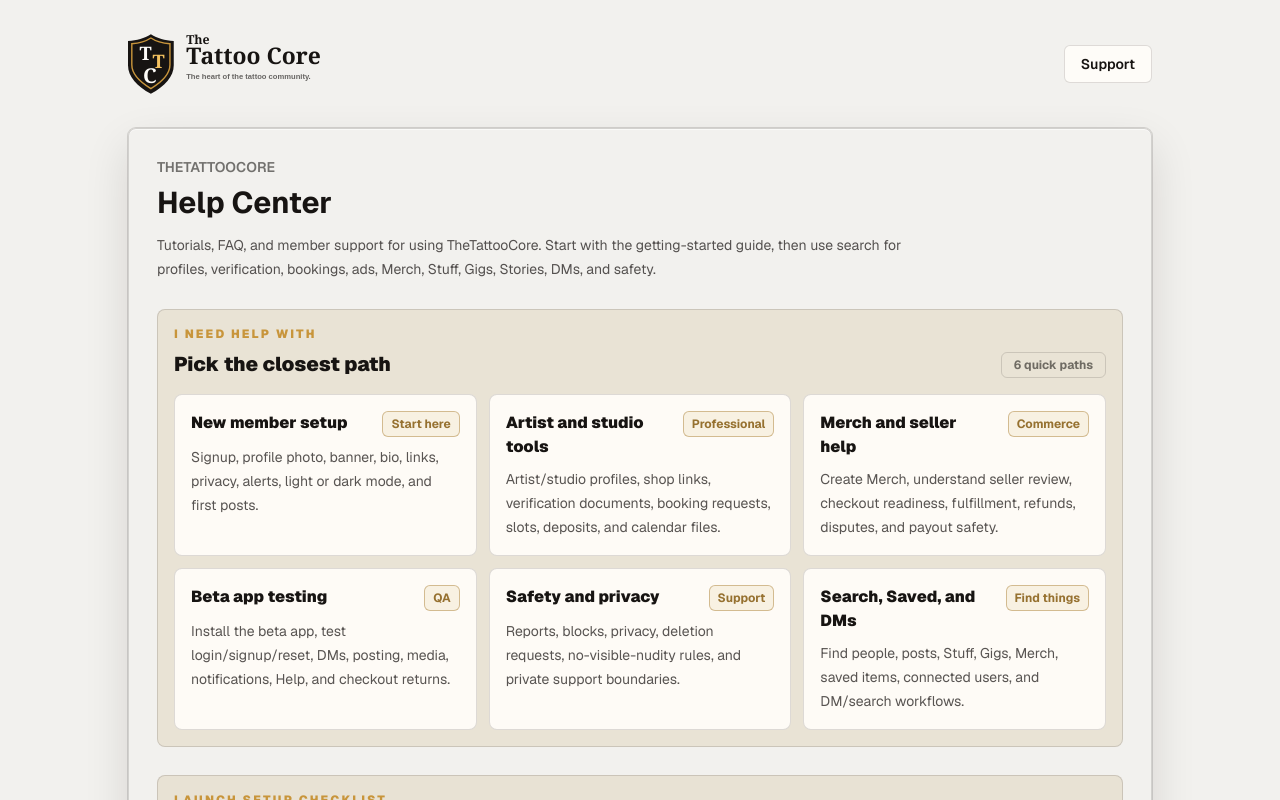
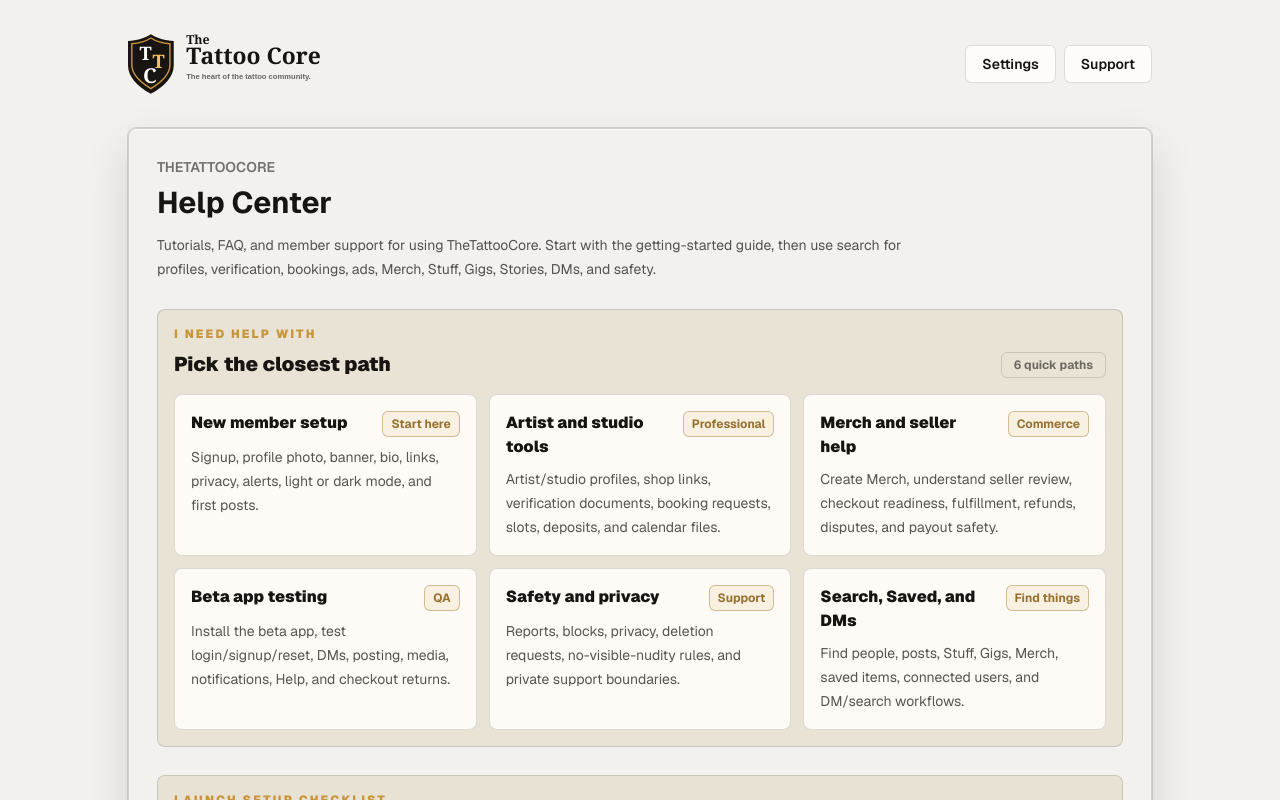
Before and after one commit to lobosdesigns/thetattoocore, a Next.js app: page /help in a window 1280 px wide. Shown: the top 800 px of the page. Built offline with nearby package versions, Linux system fonts and the light colour scheme; no server answers.

Commit message:
Polish help and support entry points

```diff
--- a/scripts/smoke-public-routes.mjs
+++ b/scripts/smoke-public-routes.mjs
@@ -443,6 +443,7 @@ const checks = [
     includes: [
       "Help Center",
       "Search Help Center",
+      'href="/settings/help"',
       "I need help with",
       "Pick the closest path",
       "6 quick paths",
--- a/src/app/help/page.tsx
+++ b/src/app/help/page.tsx
@@ -98,12 +98,20 @@ export default function HelpCenterPage() {
           <Link href="/" aria-label={`${siteName} home`}>
             <LogoLockup />
           </Link>
+          <div className="flex flex-wrap justify-end gap-2">
+            <Link
+              className="ttc-surface rounded-md border px-4 py-2 text-sm font-semibold"
+              href="/settings/help"
+            >
+              Settings
+            </Link>
             <Link
               className="ttc-surface rounded-md border px-4 py-2 text-sm font-semibold"
               href="/support"
             >
               Support
             </Link>
+          </div>
         </div>
 
         <section className="ttc-card ttc-page-panel rounded-lg border border-[var(--card-rim)] p-5 sm:p-7">
--- a/src/app/support/page.tsx
+++ b/src/app/support/page.tsx
@@ -154,7 +154,7 @@ export default function SupportPage() {
             verification, commerce questions, and app support.
           </p>
 
-          <div className="mt-6 grid gap-3 sm:grid-cols-3">
+          <div className="mt-6 grid gap-3 sm:grid-cols-2 lg:grid-cols-4">
             {quickActions.map((action) => (
               <Link
                 className="ttc-surface rounded-md border p-3 text-sm font-semibold hover:border-[var(--gold)]"
```
Also changed, not shown: 1 other file (tests, documents, lock files or other folders). Lines whose indentation alone changed are shown as unchanged.
